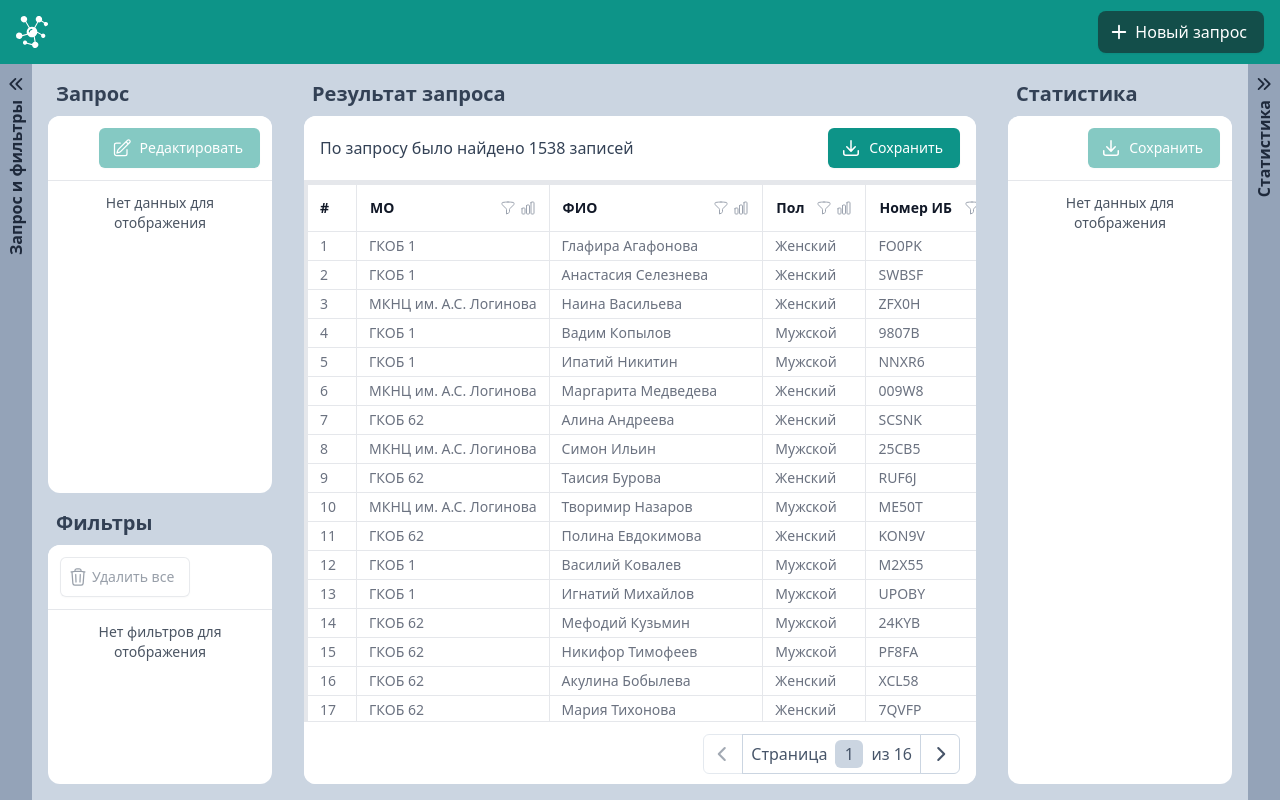
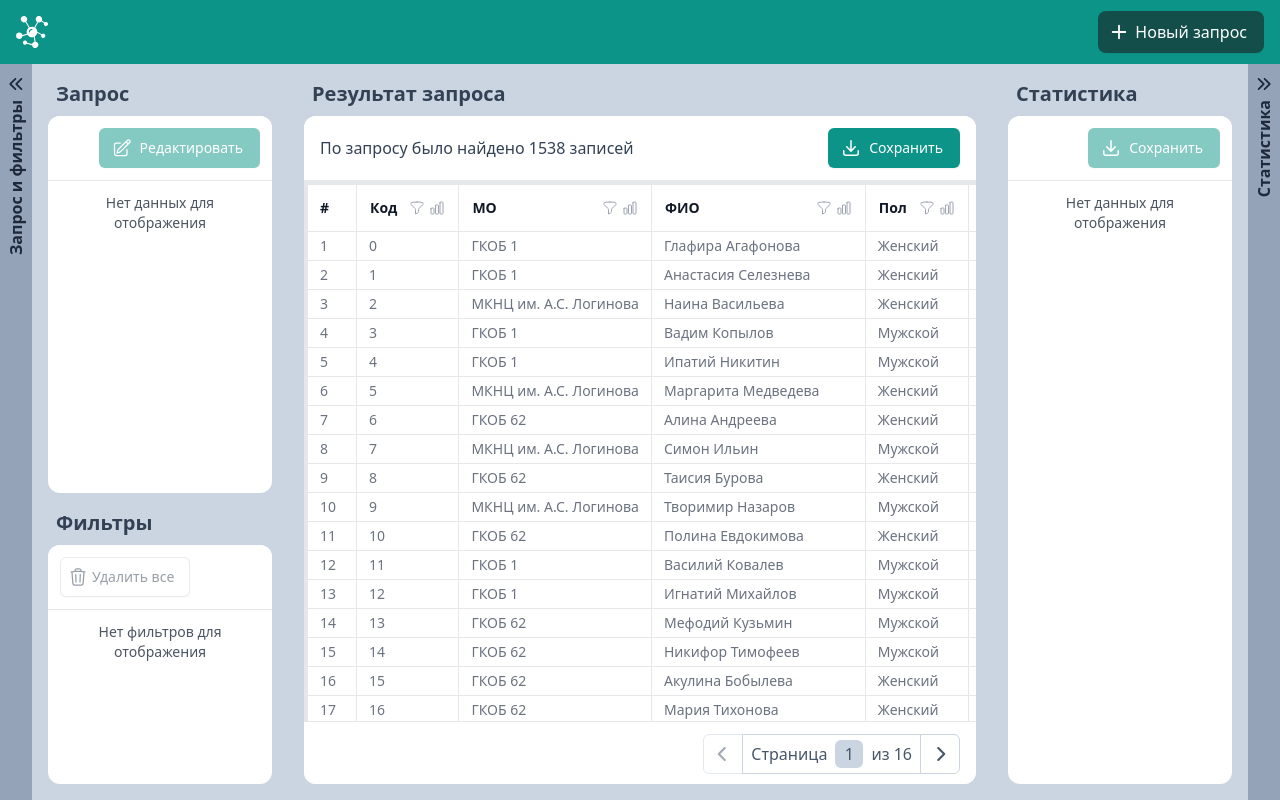
Before and after one commit to gogent01/trial-bi-client, a Vue app: page / in a window 1280 px wide. Built offline with nearby package versions, Linux system fonts and the light colour scheme.

Commit message:
Refactored: moved data generation to separate models

```diff
--- a/src/App.vue
+++ b/src/App.vue
@@ -1,7 +1,4 @@
 <template>
-  <!-- Background color split screen for large screens -->
-  <!--  <div class="fixed top-0 left-0 h-full w-1/2 bg-violet-400" aria-hidden="true" />-->
-  <!--  <div class="fixed top-0 right-0 h-full w-1/2 bg-green-400" aria-hidden="true" />-->
   <div class="relative flex min-h-screen flex-col">
     <!-- Navbar -->
     <nav class="bg-teal-600">
@@ -128,10 +125,10 @@
 <script setup lang="ts">
   import { ref, computed } from 'vue';
   import { sort } from 'fast-sort';
-  import { min, quantile, median, iqr, max, mean, standardDeviation } from 'simple-statistics';
   import { PlusIcon, ChevronDoubleLeftIcon, ChevronDoubleRightIcon } from '@heroicons/vue/20/solid';
   import logo from '@/assets/RWE-BI-logo.svg';
-  import { getData, ReactiveSchema, FakeQueryTable } from '@/data/fake';
+  import { ReactiveTableColumn, TableData } from '@/data/types';
+  import { Database } from '@/data/Database';
   import { FilterTask, FilterType } from '@/classes/FilterTask';
   import { SortTask } from '@/classes/SortTask';
   import { ColumnStats } from '@/classes/ColumnStats';
@@ -154,8 +151,9 @@
     statisticsHidden.value = !statisticsHidden.value;
   }
 
-  const { schema, rows } = getData(1538);
-  const reactiveSchema = ref<ReactiveSchema>(
+  const database = new Database(1538);
+  const { schema, data } = database.getPatients();
+  const reactiveSchema = ref<ReactiveTableColumn>(
     schema.map((column) => ({
       ...column,
       hasFilter: false,
@@ -174,13 +172,13 @@
     }
   }
 
-  const filteredTable = computed<FakeQueryTable>(() => {
-    return rows.filter((row) => {
+  const filteredTable = computed<TableData>(() => {
+    return data.filter((row) => {
       return filterTasks.value.every((task) => task.apply(row));
     });
   });
 
-  const filteredAndSortedTable = computed<FakeQueryTable>(() => {
+  const filteredAndSortedTable = computed<TableData>(() => {
     if (sortTasks.value.length === 0) return filteredTable.value;
 
     return sort(filteredTable.value).by(
@@ -190,7 +188,7 @@
     );
   });
 
-  const filteredSortedAndPaginatedTable = computed<FakeQueryTable>(() => {
+  const filteredSortedAndPaginatedTable = computed<TableData>(() => {
     return filteredAndSortedTable.value.slice(limit * (currentPage.value - 1), limit * currentPage.value);
   });
 
--- a/src/classes/ColumnStats.ts
+++ b/src/classes/ColumnStats.ts
@@ -1,4 +1,4 @@
-import type { FakeQueryColumn } from '@/data/fake';
+import type { TableColumn } from '@/data/types';
 import { iqr, max, mean, median, min, quantile, standardDeviation } from 'simple-statistics';
 
 export type StatsRow = {
@@ -15,7 +15,7 @@ export class ColumnStats {
     this.data = [] as StatsRow[];
   }
 
-  calculate(columnMetadata: FakeQueryColumn, columnValues: unknown[]): this {
+  calculate(columnMetadata: TableColumn, columnValues: unknown[]): this {
     this.variable = columnMetadata.name;
 
     if (columnValues.length === 0) {
--- a/src/classes/FilterTask.ts
+++ b/src/classes/FilterTask.ts
@@ -1,5 +1,5 @@
-type TableRow = { [key: string]: string | number | Date };
-type ColumnType = 'text' | 'number' | 'date' | 'factor';
+import type { ColumnType, TableRow } from '@/data/types';
+
 export type FilterType = 'eq' | 'gt' | 'gte' | 'lt' | 'lte' | 'sw' | 'has' | 'ew' | 'range' | 'any';
 
 export class FilterTask {
--- a/src/components/QueryResultTable.vue
+++ b/src/components/QueryResultTable.vue
@@ -82,11 +82,11 @@
 <script setup lang="ts">
   import { FunnelIcon, ChartBarIcon, ChevronUpIcon, ChevronDownIcon } from '@heroicons/vue/24/outline';
   import { FunnelIcon as FunnelIconActive, ChartBarIcon as ChartBarIconActive } from '@heroicons/vue/24/solid';
-  import { ReactiveSchema, FakeQueryTable } from '@/data/fake';
+  import { ReactiveTableColumn, TableData } from '@/data/types';
 
   interface Props {
-    table: FakeQueryTable;
-    reactiveSchema: ReactiveSchema;
+    table: TableData;
+    reactiveSchema: ReactiveTableColumn;
     currentPage: number;
     limit: number;
   }
--- /dev/null
+++ b/src/data/Database.ts
@@ -0,0 +1,21 @@
+import { faker } from '@faker-js/faker';
+faker.setLocale('ru');
+
+import type { TableSchema, TableData } from '@/data/types';
+import { buildPatients } from '@/data/patients';
+import { buildCancers } from '@/data/cancers';
+import type { Model } from '@/data/types';
+
+export class Database {
+  patients: Model;
+  cancers: Model;
+
+  constructor(length: number) {
+    this.patients = buildPatients(length);
+    this.cancers = buildCancers(this.patients.data);
+  }
+
+  getPatients() {
+    return this.patients;
+  }
+}
--- /dev/null
+++ b/src/data/cancers/index.ts
@@ -0,0 +1,43 @@
+import { faker } from '@faker-js/faker';
+import type { TableRow, TableSchema, TableData } from '@/data/types';
+import { cancerSchema } from '@/data/cancers/schema';
+
+export function buildCancers(patients: TableData): { schema: TableSchema; data: TableData } {
+  const schema = cancerSchema;
+  const data = [] as TableData;
+
+  for (let i = 0, id = 0; i < patients.length; i++) {
+    data.push(createCancer(id, patients[i].id as number));
+    id++;
+    while (Math.random() > 0.95) {
+      data.push(createCancer(id, patients[i].id as number));
+      id++;
+    }
+  }
+  return { schema, data };
+}
+
+function createCancer(id: number, patientId: number): TableRow {
+  const date_of_symptoms = faker.date.birthdate({ min: 0, max: 5, mode: 'age' });
+  const date_of_diagnosis = faker.date.between(date_of_symptoms, new Date());
+  return {
+    id,
+    patient_id: patientId,
+    histologic_subtype: faker.helpers.arrayElement([
+      'Неспецифический/неспецифицированный/протоковый',
+      'Дольковый',
+      'Метапластический',
+      'Апокринная дифференцировка',
+      'Другое',
+      undefined,
+    ]),
+    detailed_localization: faker.lorem.sentences(2),
+    date_of_symptoms,
+    date_of_diagnosis,
+    stage_T: faker.helpers.arrayElement(['0', 'is(DCIS)', 'is(LCIS)', '1', '2', '3', '4a', '4b', '4c', '4d']),
+    stage_N: faker.helpers.arrayElement(['X', '0', '1', '2', '2a', '2b', '3', '3a', '3b', '3c']),
+    stage_M: faker.helpers.arrayElement(['0', '1']),
+    stage: faker.helpers.arrayElement(['0', 'I A', 'I B', 'II A', 'II B', 'III A', 'III B', 'III C', 'IV']),
+    her2: faker.helpers.arrayElement(['3+', '2+', '1+', '0', undefined]),
+  };
+}
--- /dev/null
+++ b/src/data/cancers/schema.ts
@@ -0,0 +1,65 @@
+import type { TableSchema } from '@/data/types';
+
+export const cancerSchema: TableSchema = [
+  {
+    key: 'id',
+    name: 'Код',
+    type: 'number',
+  },
+  {
+    key: 'patientId',
+    name: 'Код пациента',
+    type: 'number',
+  },
+  {
+    key: 'histologic_subtype',
+    name: 'Гистологический подтип',
+    type: 'factor',
+    levels: [],
+  },
+  {
+    key: 'detailed_localization',
+    name: 'Уточненная локализация',
+    type: 'text',
+  },
+  {
+    key: 'date_of_symptoms',
+    name: 'Дата первых симптомов',
+    type: 'date',
+  },
+  {
+    key: 'date_of_diagnosis',
+    name: 'Дата постановки диагноза',
+    type: 'date',
+  },
+  {
+    key: 'stage_T',
+    name: 'Стадия по оси T (на момент постановки диагноза)',
+    type: 'factor',
+    levels: ['0', 'is(DCIS)', 'is(LCIS)', '1', '2', '3', '4a', '4b', '4c', '4d'],
+  },
+  {
+    key: 'stage_N',
+    name: 'Стадия по оси N (на момент постановки диагноза)',
+    type: 'factor',
+    levels: ['X', '0', '1', '2', '2a', '2b', '3', '3a', '3b', '3c'],
+  },
+  {
+    key: 'stage_M',
+    name: 'Стадия по оси M (на момент постановки диагноза)',
+    type: 'factor',
+    levels: ['0', '1'],
+  },
+  {
+    key: 'stage',
+    name: 'Стадия (на момент постановки диагноза)',
+    type: 'factor',
+    levels: ['0', 'I A', 'I B', 'II A', 'II B', 'III A', 'III B', 'III C', 'IV'],
+  },
+  {
+    key: 'her2',
+    name: 'HER2 статус',
+    type: 'factor',
+    levels: ['3+', '2+', '1+', '0'],
+  },
+];
--- a/src/data/fake.ts
+++ /dev/null
@@ -1,95 +0,0 @@
-import { faker } from '@faker-js/faker';
-faker.setLocale('ru');
-
-export type FakeQueryColumn = {
-  key: string;
-  name: string;
-  type: 'number' | 'text' | 'factor' | 'date';
-  levels?: string[];
-};
-
-export type FakeQueryRow = { [key: string]: string | number | Date };
-
-export type FakeQuerySchema = FakeQueryColumn[];
-export type FakeQueryTable = FakeQueryRow[];
-type ReactiveColumn = {
-  hasFilter: boolean;
-  hasSort: 'NONE' | 'ASC' | 'DESC';
-  sortPriority?: number;
-  hasStats: boolean;
-};
-export type ReactiveSchema = (FakeQueryColumn & ReactiveColumn)[];
-
-function createRandomRow(id: number): FakeQueryRow {
-  const gender = faker.helpers.arrayElement(['Мужской', 'Женский']);
-  const fullname = gender === 'Мужской' ? faker.name.fullName({ sex: 'male' }) : faker.name.fullName({ sex: 'female' });
-  const dateOfBirth = faker.date.birthdate({ min: 18, max: 85, mode: 'age' });
-  const height = parseFloat(faker.finance.amount(140, 200, 1));
-  const weight = parseFloat(faker.finance.amount(40, 140, 2));
-  return {
-    center: faker.helpers.arrayElement(['МКНЦ им. А.С. Логинова', 'ГКОБ 1', 'ГКОБ 62']),
-    fullname,
-    gender,
-    history: faker.random.alphaNumeric(5, { casing: 'upper' }),
-    dateOfBirth: dateOfBirth,
-    age: new Date().getFullYear() - new Date(dateOfBirth).getFullYear(),
-    height,
-    weight,
-    bmi: Math.round((weight / (height / 100) ** 2) * 100) / 100,
-  };
-}
-
-export function getData(length: number): { schema: FakeQuerySchema; rows: FakeQueryTable } {
-  const schema: FakeQuerySchema = [
-    {
-      key: 'center',
-      name: 'МО',
-      type: 'factor',
-      levels: ['МКНЦ им. А.С. Логинова', 'ГКОБ 1', 'ГКОБ 62'],
-    },
-    {
-      key: 'fullname',
-      name: 'ФИО',
-      type: 'text',
-    },
-    {
-      key: 'gender',
-      name: 'Пол',
-      type: 'factor',
-      levels: ['Мужской', 'Женский'],
-    },
-    {
-      key: 'history',
-      name: 'Номер ИБ',
-      type: 'text',
-    },
-    {
-      key: 'dateOfBirth',
-      name: 'Дата рождения',
-      type: 'date',
-    },
-    {
-      key: 'age',
-      name: 'Возраст',
-      type: 'number',
-    },
-    {
-      key: 'height',
-      name: 'Рост, см',
-      type: 'number',
-    },
-    {
-      key: 'weight',
-      name: 'Вес, кг',
-      type: 'number',
-    },
-    {
-      key: 'bmi',
-      name: 'ИМТ',
-      type: 'number',
-    },
-  ];
-  const rows = Array.from({ length }).map((_, idx) => createRandomRow(idx));
-
-  return { schema, rows };
-}
--- /dev/null
+++ b/src/data/patients/index.ts
@@ -0,0 +1,29 @@
+import { faker } from '@faker-js/faker';
+import type { TableRow, TableSchema, TableData } from '@/data/types';
+import { patientSchema } from '@/data/patients/schema';
+
+export function buildPatients(length: number): { schema: TableSchema; data: TableData } {
+  const schema = patientSchema;
+  const data = Array.from({ length }).map((_, idx) => createPatient(idx));
+  return { schema, data };
+}
+
+function createPatient(id: number): TableRow {
+  const gender = faker.helpers.arrayElement(['Мужской', 'Женский']);
+  const fullname = gender === 'Мужской' ? faker.name.fullName({ sex: 'male' }) : faker.name.fullName({ sex: 'female' });
+  const dateOfBirth = faker.date.birthdate({ min: 18, max: 85, mode: 'age' });
+  const height = parseFloat(faker.finance.amount(140, 200, 1));
+  const weight = parseFloat(faker.finance.amount(40, 140, 2));
+  return {
+    id,
+    center: faker.helpers.arrayElement(['МКНЦ им. А.С. Логинова', 'ГКОБ 1', 'ГКОБ 62']),
+    fullname,
+    gender,
+    history: faker.random.alphaNumeric(5, { casing: 'upper' }),
+    date_of_birth: dateOfBirth,
+    age: new Date().getFullYear() - new Date(dateOfBirth).getFullYear(),
+    height,
+    weight,
+    bmi: Math.round((weight / (height / 100) ** 2) * 100) / 100,
+  };
+}
--- /dev/null
+++ b/src/data/patients/schema.ts
@@ -0,0 +1,56 @@
+import type { TableSchema } from '@/data/types';
+
+export const patientSchema: TableSchema = [
+  {
+    key: 'id',
+    name: 'Код',
+    type: 'number',
+  },
+  {
+    key: 'center',
+    name: 'МО',
+    type: 'factor',
+    levels: ['МКНЦ им. А.С. Логинова', 'ГКОБ 1', 'ГКОБ 62'],
+  },
+  {
+    key: 'fullname',
+    name: 'ФИО',
+    type: 'text',
+  },
+  {
+    key: 'gender',
+    name: 'Пол',
+    type: 'factor',
+    levels: ['Мужской', 'Женский'],
+  },
+  {
+    key: 'history',
+    name: 'Номер ИБ',
+    type: 'text',
+  },
+  {
+    key: 'date_of_birth',
+    name: 'Дата рождения',
+    type: 'date',
+  },
+  {
+    key: 'age',
+    name: 'Возраст',
+    type: 'number',
+  },
+  {
+    key: 'height',
+    name: 'Рост, см',
+    type: 'number',
+  },
+  {
+    key: 'weight',
+    name: 'Вес, кг',
+    type: 'number',
+  },
+  {
+    key: 'bmi',
+    name: 'ИМТ',
+    type: 'number',
+  },
+];
--- /dev/null
+++ b/src/data/types.ts
@@ -0,0 +1,24 @@
+export type ColumnType = 'text' | 'number' | 'date' | 'factor';
+
+export type TableColumn = {
+  key: string;
+  name: string;
+  type: ColumnType;
+  levels?: string[];
+};
+export type TableRow = { [key: string]: string | number | Date | undefined };
+
+export type TableSchema = TableColumn[];
+export type TableData = TableRow[];
+export type Model = {
+  schema: TableSchema;
+  data: TableData;
+};
+
+type ReactiveColumn = {
+  hasFilter: boolean;
+  hasSort: 'NONE' | 'ASC' | 'DESC';
+  sortPriority?: number;
+  hasStats: boolean;
+};
+export type ReactiveTableColumn = (TableColumn & ReactiveColumn)[];
--- a/src/main.ts
+++ b/src/main.ts
@@ -9,6 +9,6 @@ import '@/assets/style.css';
 const app = createApp(App);
 
 app.use(createPinia());
-app.use(router);
+// app.use(router);
 
 app.mount('#app');
```
